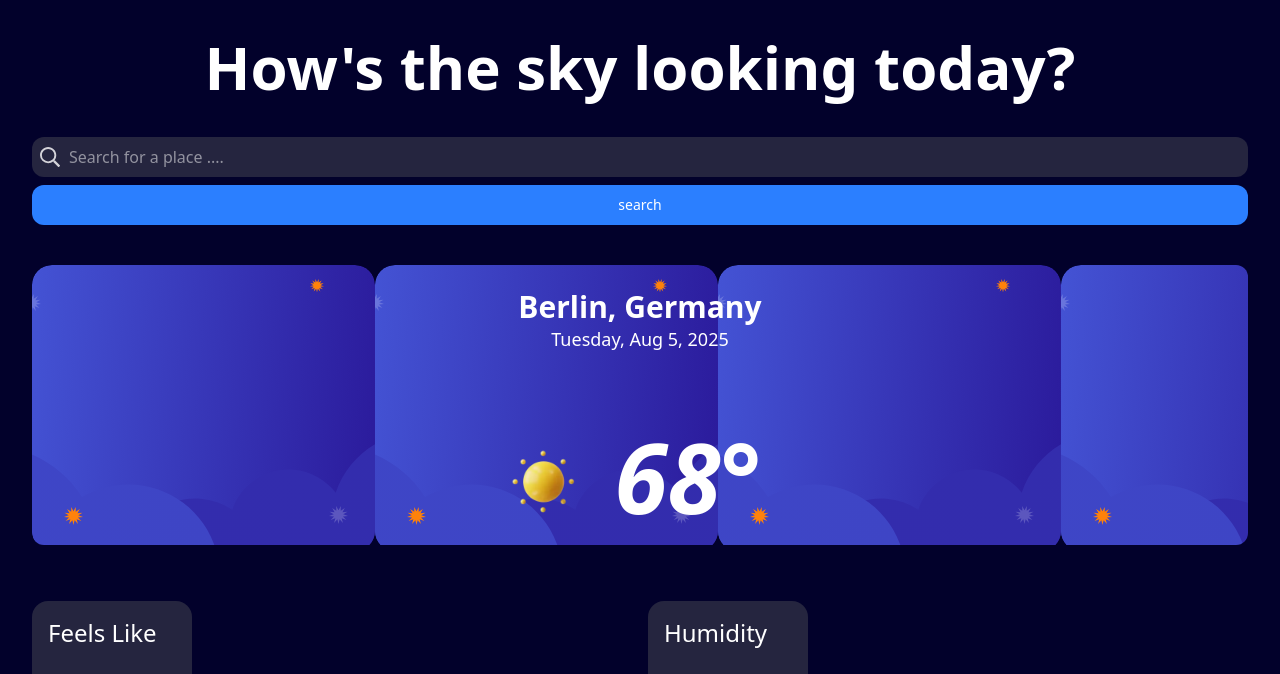
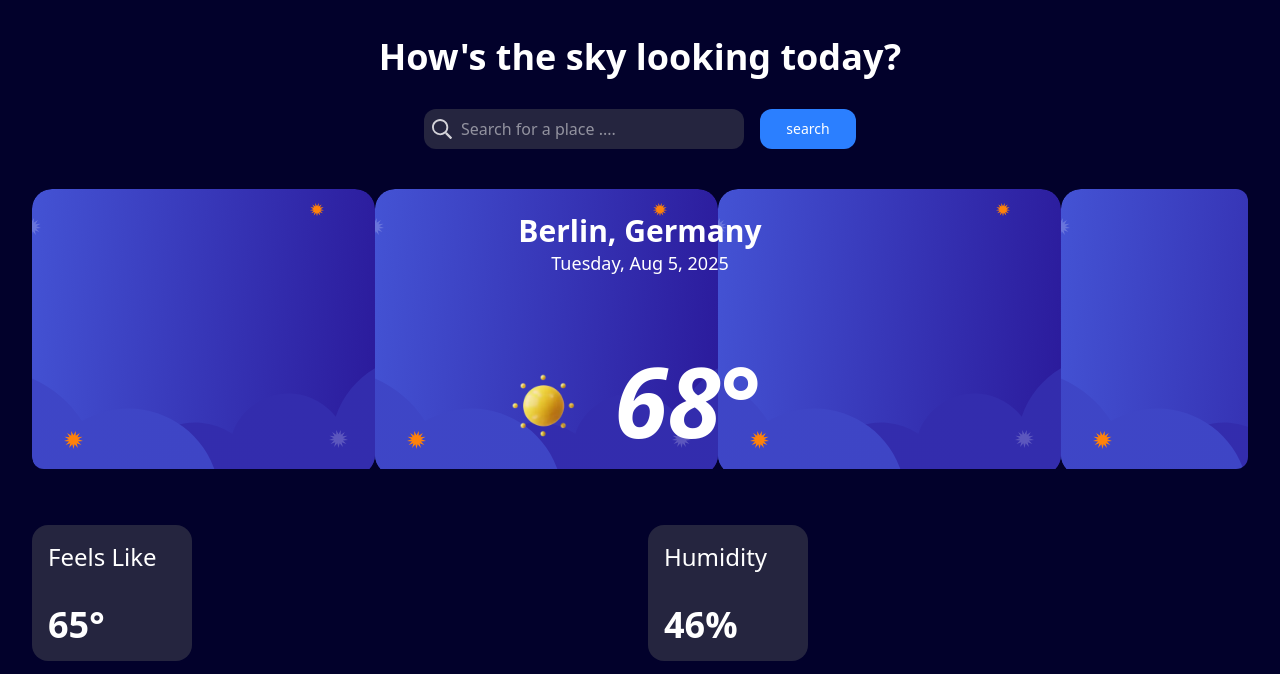
Before and after one commit to mugisha12john/weather_app, a website: page index.html in a window 1280 px wide. Shown: the part 75-749 px from the top of the page. Drawn offline with Linux system fonts and the light colour scheme.

Commit message:
feat: add responsive in search input and header

```diff
--- a/index.html
+++ b/index.html
@@ -35,12 +35,18 @@
         </div>
       </div>
 
-      <h1 class="text-center mt-10 font-semibold text-white text-6xl">
+      <h1
+        class="text-center mt-10 font-semibold text-white text-6xl lg:text-4xl"
+      >
         How's the sky looking today?
       </h1>
 
-      <section class="flex justify-center flex-col">
-        <div class="flex justify-start bg-[#25253f] p-2 gap-2 rounded-xl mt-10">
+      <section
+        class="flex justify-center flex-col lg:items-center lg:flex-row lg:mt-8 lg:gap-4"
+      >
+        <div
+          class="flex lg:w-80 justify-start bg-[#25253f] p-2 gap-2 rounded-xl mt-10 lg:mt-0"
+        >
           <img src="./assets/images/icon-search.svg" alt="" />
           <input
             class="text-white bg-[#25253f] outline-none"
@@ -49,7 +55,7 @@
           />
         </div>
         <button
-          class="h-10 mt-2 bg-blue-500 p-2 rounded-xl text-white font-medium text-sm"
+          class="h-10 mt-2 bg-blue-500 p-2 rounded-xl text-white font-medium hover:cursor-pointer text-sm lg:mt-0 lg:w-24"
         >
           search
         </button>
```
Also changed, not shown: src/output.css.
